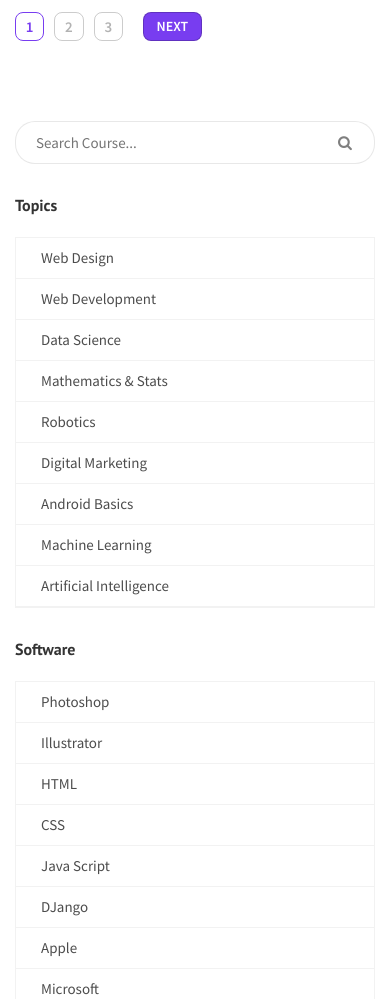
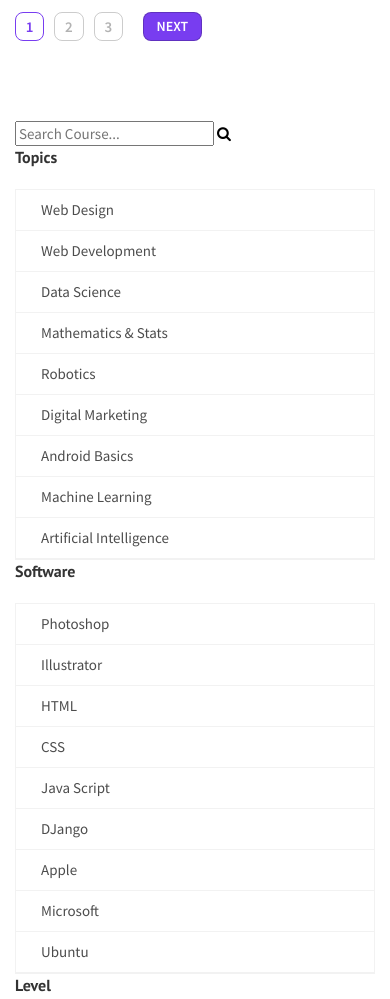
Before and after one commit to haunv197/f8-fullstack-day-7, a plain HTML site: page index.html in a window 390 px wide. Shown: the part 5380-6379 px from the top of the page. Drawn offline with Linux system fonts and the light colour scheme.

Commit message:
Update Course page (+ responsive) - Sidebar

```diff
--- a/assets/css/style.css
+++ b/assets/css/style.css
@@ -239,35 +239,6 @@ label[for="navbar-toggle"] {
 .main-content {
   margin-top: 11rem;
   margin-bottom: 10rem;
-}
-
-/* Sidebar*/
-.main-content .sidebar {
-  display: flex;
-  flex-direction: column;
-  gap: 3rem;
-}
-
-.main-content .form-search {
-  height: 4.3rem;
-  position: relative;
-}
-.main-content .form-search button {
-  width: 3.7rem;
-  position: absolute;
-  right: 0;
-  z-index: 1;
-  height: 100%;
-  text-align: left;
-  color: rgba(0, 0, 0, 0.5);
-  border-radius: 0 2rem 2rem 0;
-}
-.main-content .form-search input {
-  padding: 0 4rem 0 2rem;
-  border-radius: 2rem;
-  width: 100%;
-  height: 100%;
-  border: 1px solid rgba(0, 0, 0, 0.09);
 }
 
 /* Footer */
```
